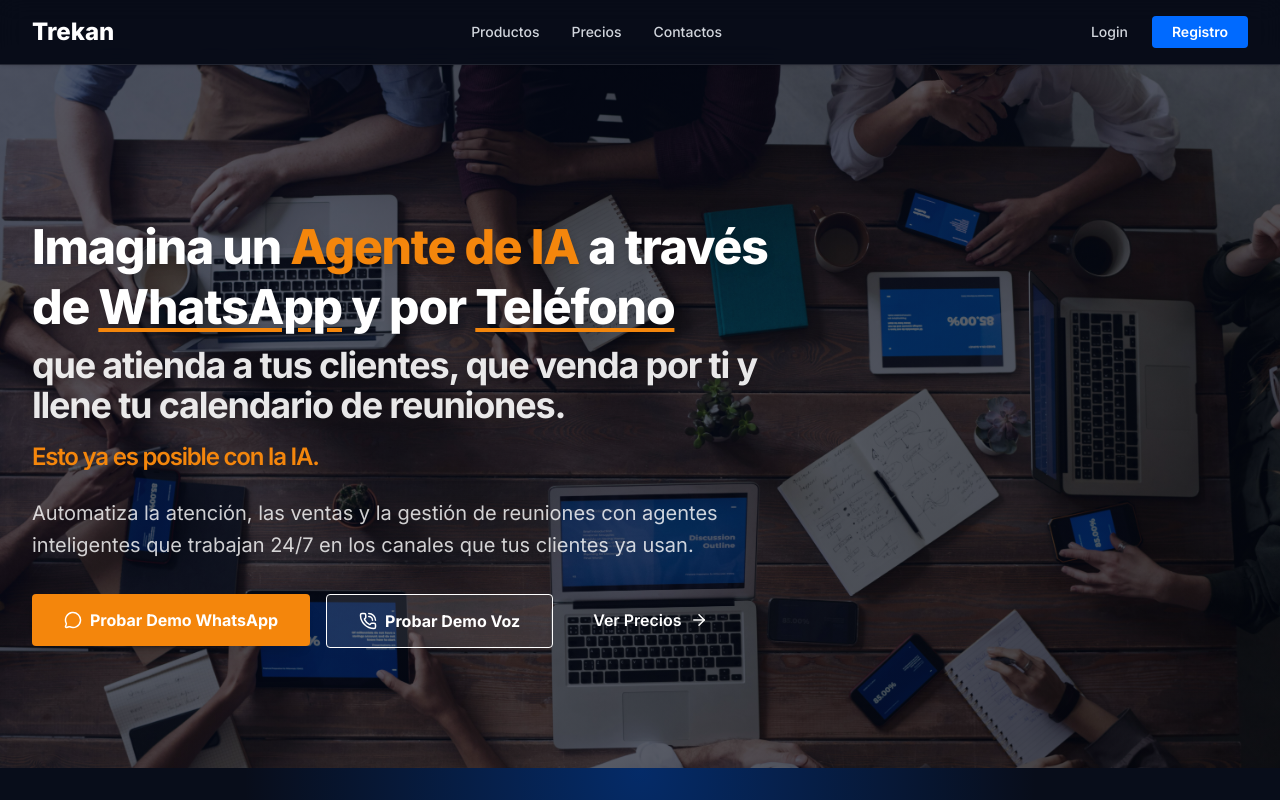
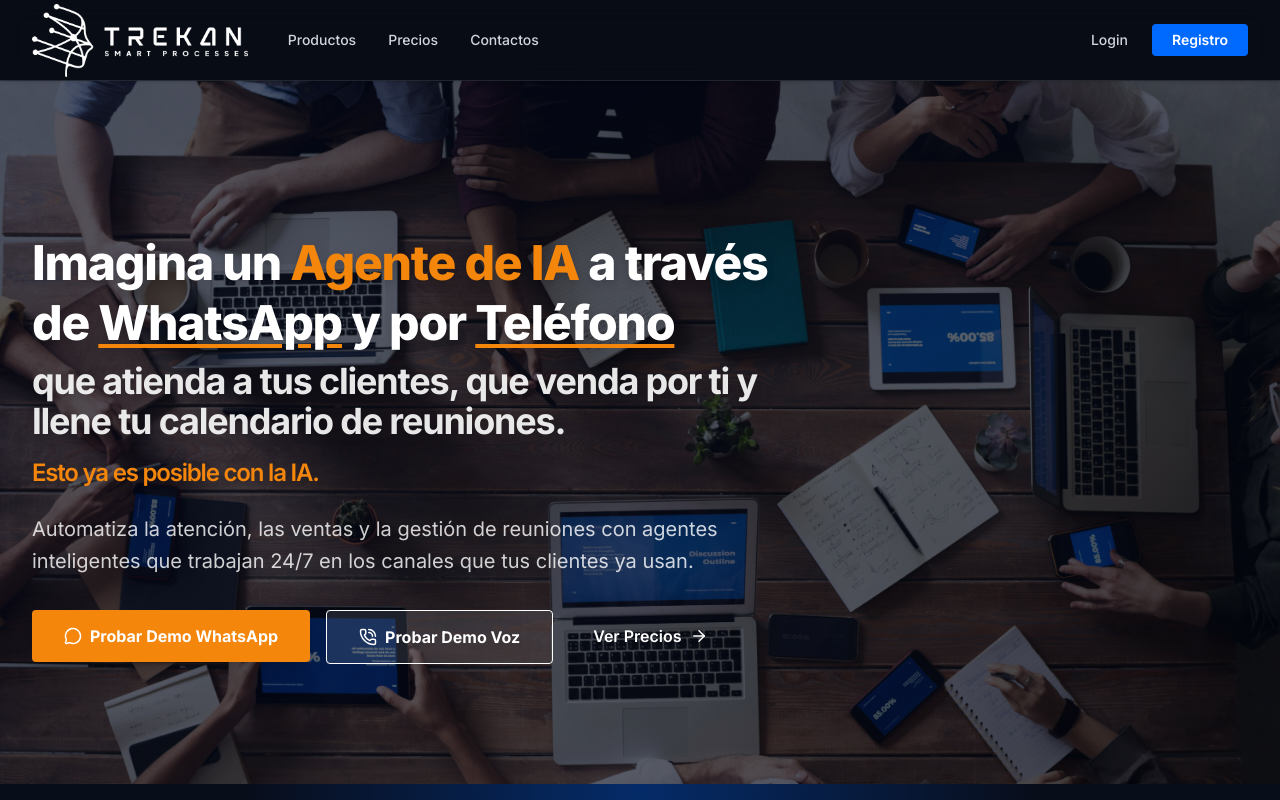
Before and after one commit to Eduardo3134/trekan_web2, a Next.js app: page / in a window 1280 px wide. Shown: the top 800 px of the page. Built offline with nearby package versions, Linux system fonts and the light colour scheme.

Commit message:
Add logo

```diff
--- a/src/app/page.tsx
+++ b/src/app/page.tsx
@@ -9,7 +9,7 @@ export default function Home() {
   return (
     <div className="flex flex-col min-h-screen">
       <Navbar />
-      <main className="flex-1 pt-16">
+      <main className="flex-1 pt-20">
         <HeroSection />
         <DemosSection />
         <ProductsSection />
--- a/src/components/Navbar.tsx
+++ b/src/components/Navbar.tsx
@@ -13,14 +13,13 @@ export default function Navbar() {
   const [menuOpen, setMenuOpen] = useState(false);
 
   return (
-    <header className="fixed top-0 left-0 right-0 z-50 bg-[#080D1A]/90 backdrop-blur-md border-b border-white/10 shadow-sm">
+    <header className="fixed top-0 left-0 right-0 z-50 bg-[#080D1A]/70 backdrop-blur-md border-b border-white/10 shadow-sm">
       <div className="max-w-7xl mx-auto px-4 sm:px-6 lg:px-8">
-        <div className="flex items-center justify-between h-16">
-          {/* Logo */}
+        <div className="flex items-center justify-between h-20">
+          {/* Logo + Nav left group */}
+          <div className="flex items-center gap-10">
           <a href="#" className="flex items-center shrink-0">
-            <span className="text-2xl font-extrabold leading-none text-white">
-              Trekan
-            </span>
+            <img src="/logo.png" alt="Trekan" className="h-[73px] w-auto" />
           </a>
 
           {/* Desktop nav */}
@@ -35,6 +34,7 @@ export default function Navbar() {
               </a>
             ))}
           </nav>
+          </div>
 
           {/* Desktop auth buttons */}
           <div className="hidden md:flex items-center gap-3">
```
Also changed, not shown: public/logo.png (added).
